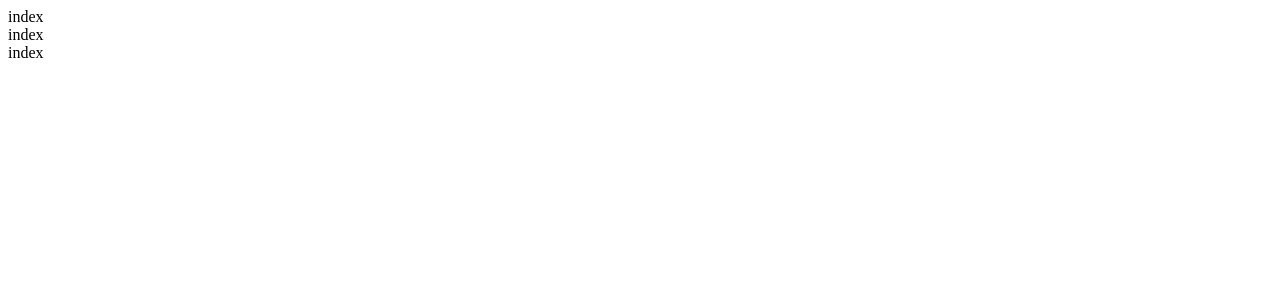
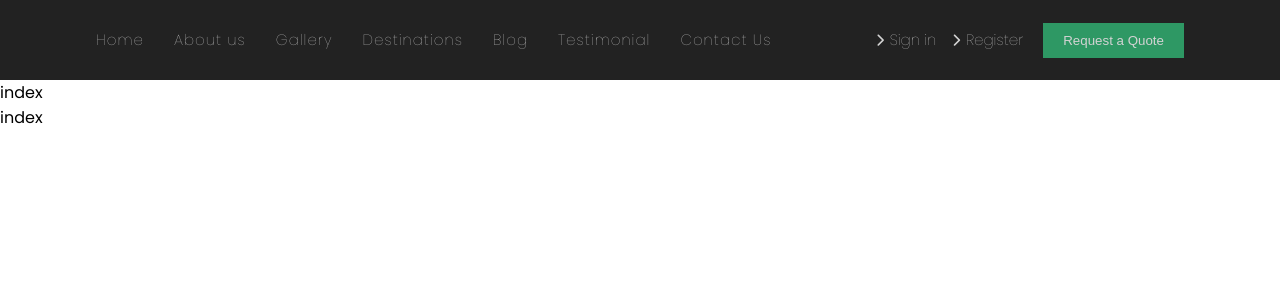
Before and after one commit to Ibrahimova11/hotel_booking_project, a React (Create React App) app in the folder client/: page / in a window 1280 px wide. Shown: the top 300 px of the page. Built offline with nearby package versions, Linux system fonts and the light colour scheme.

Commit message:
The first Navbar finished

```diff
--- a/client/public/index.html
+++ b/client/public/index.html
@@ -4,6 +4,7 @@
     <meta charset="utf-8" />
     <meta name="viewport" content="width=device-width, initial-scale=1" />
     <meta name="theme-color" content="#000000" />
+    <link rel="stylesheet" href="https://cdnjs.cloudflare.com/ajax/libs/font-awesome/6.2.1/css/all.min.css" integrity="sha512-MV7K8+y+gLIBoVD59lQIYicR65iaqukzvf/nwasF0nqhPay5w/9lJmVM2hMDcnK1OnMGCdVK+iQrJ7lzPJQd1w==" crossorigin="anonymous" referrerpolicy="no-referrer" />
     <meta
       name="description"
       content="Web site created using create-react-app"
--- a/client/src/App.css
+++ b/client/src/App.css
@@ -0,0 +1,47 @@
+@import url("https://fonts.googleapis.com/css2?family=Poppins:wght@100;300;400;500;600&display=swap");
+* {
+  padding: 0;
+  margin: 0;
+  box-sizing: border-box;
+}
+body {
+  font-family: "Poppins", sans-serif;
+}
+a{
+    text-decoration: none;
+
+}
+.flex{
+    display: flex;
+}
+.flex_space{
+    display: flex;
+    justify-content: space-between;
+}
+.container{
+    max-width: 85%;
+    margin: auto;
+}
+li{
+  list-style-type: none;
+  border:none;
+  outline: none;
+  cursor: pointer;
+}
+button{
+    background-color: none;
+    border:none;
+    outline:none;
+    cursor: pointer;
+}
+.primary-btn{
+    padding: 10px 20px;
+    background-color: #31b675;
+    color:#fff;
+    font-weight: 400;
+    transition: 05s;
+}
+.primary-btn:hover{
+    background-color: #fff;
+    color:white;
+}
--- a/client/src/components/Navbar/index.jsx
+++ b/client/src/components/Navbar/index.jsx
@@ -1,9 +1,79 @@
-import React from 'react'
+import React, { useState } from "react";
+import { Link } from "react-router-dom";
+import "./style.css";
 
 const Index = () => {
+  const [click, setClick] = useState(false);
+
+  const handleClick = () => setClick(!click);
+  const closeMobileMenu = () => setClick(false);
   return (
-    <div>index</div>
-  )
-}
+    <>
+      <nav className="navbar">
+        <div className="container flex_space">
+          <div className="menu-icon" onClick={handleClick}>
+            <i className={click ? "fas fa-times" : " fas fa-bars"}></i>
+          </div>
 
-export default Index
+          <ul className={click ? "nav-menu active" : "nav-menu"}>
+            <li>
+              <Link to="/" onClick={closeMobileMenu}>
+                Home
+              </Link>
+            </li>
+            <li>
+              <Link to="/about" onClick={closeMobileMenu}>
+                About us
+              </Link>
+            </li>
+            <li>
+              <Link to="/gallery" onClick={closeMobileMenu}>
+                Gallery
+              </Link>
+            </li>
+            <li>
+              <Link to="/destinations" onClick={closeMobileMenu}>
+                Destinations
+              </Link>
+            </li>
+            <li>
+              <Link to="/blog" onClick={closeMobileMenu}>
+                Blog
+              </Link>
+            </li>
+            <li>
+              <Link to="/testimonial" onClick={closeMobileMenu}>
+                Testimonial
+              </Link>
+            </li>
+            <li>
+              <Link to="/contact" onClick={closeMobileMenu}>
+                Contact Us
+              </Link>
+            </li>
+          </ul>
+
+          <div className="login-area flex">
+            <li>
+              <Link to="/sign-in">
+                <i class="fa-solid fa-chevron-right"></i>Sign in
+              </Link>
+            </li>
+            <li>
+              <Link to="/register">
+                <i class="fa-solid fa-chevron-right"></i>Register
+              </Link>
+            </li>
+            <li>
+              <Link to="/contact">
+                <button className="primary-btn">Request a Quote</button>
+              </Link>
+            </li>
+          </div>
+        </div>
+      </nav>
+    </>
+  );
+};
+
+export default Index;
--- a/client/src/components/Navbar/style.css
+++ b/client/src/components/Navbar/style.css
@@ -0,0 +1,52 @@
+.navbar {
+    background: #222222;
+    position: sticky;
+    top: 0;
+    z-index: 999;
+    height: 10vh;
+    line-height: 10vh;
+  }
+
+  nav ul li {
+    display: inline-block;
+    transition: all 0.2s ease-out;
+    margin: 0 30px 0 0;
+  }
+
+  nav ul li a {
+    color: #fff;
+    font-weight: 100;
+    font-size: 15px;
+    letter-spacing: 1px;
+    transition: all 0.2s ease-out;
+    opacity: 0.8;
+  }
+  nav ul li a:hover {
+    color: #3cf79d;
+  }
+
+  .nav-links-mobile {
+    display: none;
+  }
+
+  .menu-icon{
+    display:none ;
+  }
+  nav i {
+    color:#fff
+  }
+.login-area a{
+    font-weight: 100;
+    opacity: 0.8;
+    font-size: 15px;
+    color: #fff;
+}
+.login-area i{
+margin:0 5px 0 15px;
+font-size: 13px;
+color:#fff
+}
+.login-area button{
+margin-left:20px;
+
+}
```
